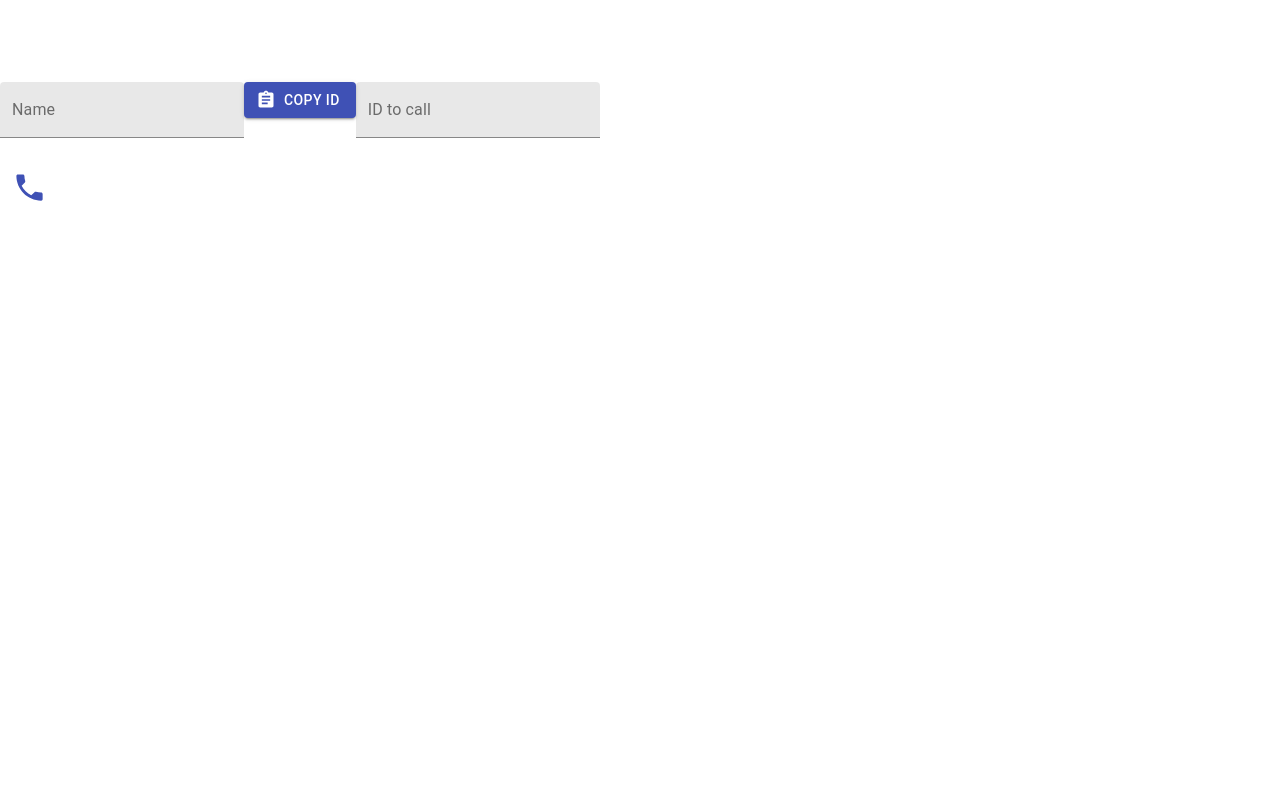
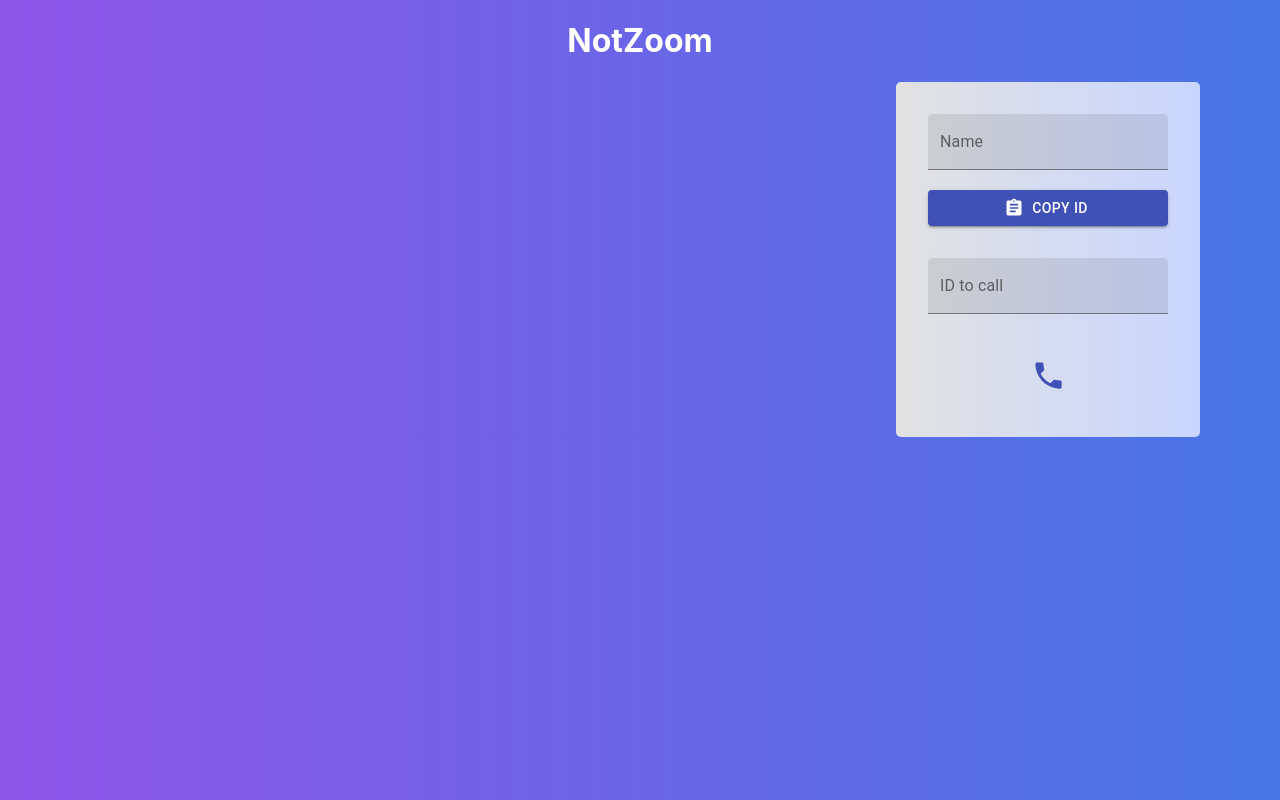
Before and after one commit to AlejoTorres2001/RTC-videochat, a React (Create React App) app: page / in a window 1280 px wide. Built offline with nearby package versions, Linux system fonts and the light colour scheme; no server answers.

Commit message:
Added styles

```diff
--- a/src/App.css
+++ b/src/App.css
@@ -0,0 +1,50 @@
+.container {
+	display: grid;
+	grid-template-columns: 7fr 3fr;
+}
+
+.myId {
+	margin-right: 5rem;
+	border-radius: 5px;
+	background: #c9d6ff; /* fallback for old browsers */
+	background: -webkit-linear-gradient(to right, #e2e2e2, #c9d6ff); /* Chrome 10-25, Safari 5.1-6 */
+	background: linear-gradient(
+		to right,
+		#e2e2e2,
+		#c9d6ff
+	); /* W3C, IE 10+/ Edge, Firefox 16+, Chrome 26+, Opera 12+, Safari 7+ */
+
+	padding: 2rem;
+	display: grid;
+	justify-content: center;
+	align-content: center;
+}
+
+.call-button {
+	text-align: center;
+	margin-top: 2rem;
+}
+
+.video-container {
+	display: grid;
+	grid-template-columns: 1fr 1fr;
+	justify-content: center;
+	align-content: center;
+	margin-top: 10rem;
+	margin-left: 10rem;
+}
+
+.caller {
+	text-align: center;
+	color: #fff;
+}
+
+body {
+	background: #4776e6; /* fallback for old browsers */
+	background: -webkit-linear-gradient(to right, #8e54e9, #4776e6); /* Chrome 10-25, Safari 5.1-6 */
+	background: linear-gradient(
+		to right,
+		#8e54e9,
+		#4776e6
+	); /* W3C, IE 10+/ Edge, Firefox 16+, Chrome 26+, Opera 12+, Safari 7+ */
+}
```
